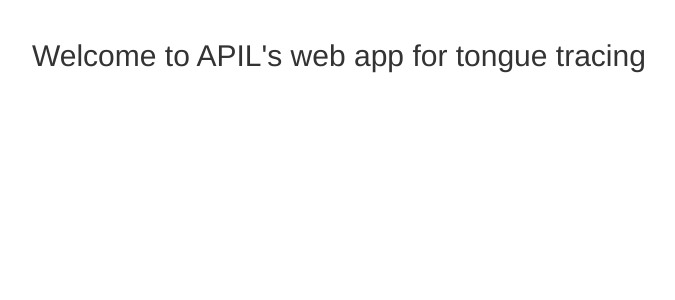
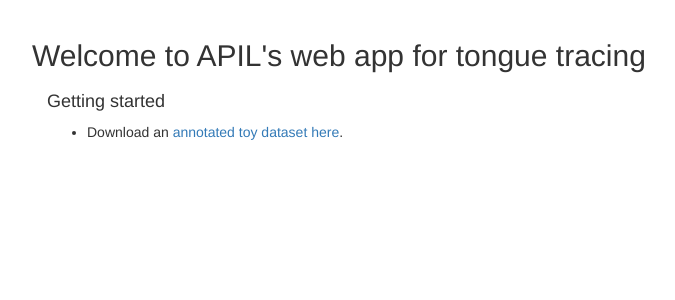
Before and after one commit to myedibleenso/apil-web, a Flask app: page / in a window 1280 px wide. Shown: the part 51-351 px from the top of the page, without its empty margins (38-713 px from the left). Run offline with Flask 2, Linux system fonts and the light colour scheme; some libraries are stand-ins or nearby versions.

Commit message:
Added toy data set.

```diff
--- a/app/templates/index.html
+++ b/app/templates/index.html
@@ -4,4 +4,10 @@
 
 {% block page_content -%}
 <h2>Welcome to APIL's web app for tongue tracing</h2>
+<div class="container-fluid">
+<h4>Getting started</h4>
+<ul>
+  <li>Download an <a href="{{ url_for('serve_file', filename='toy-data-set.zip') }}">annotated toy dataset here</a>.</li>
+</ul>
+</div>
 {%- endblock page_content %}
--- a/app/views.py
+++ b/app/views.py
@@ -56,12 +56,11 @@
                            title='Trace', form=form)
 
 
-@app.route('/downloads/<filename>')
+@app.route('/downloads/<string:filename>')
 def serve_file(filename):
-    return Response(open(os.path.join(UPLOADS_DIR, filename), 'rb').read(),
-                       mimetype="text/plain",
-                       headers={"Content-Disposition":
-                                    "attachment;filename={0}".format(filename)})
+    app.logger.info("sending {0}".format(filename))
+    return send_from_directory(directory=UPLOADS_DIR,
+                               filename=filename, as_attachment=True)
 
 if __name__ == '__main__':
     app.debug = True
--- a/config.py
+++ b/config.py
@@ -6,7 +6,7 @@
 
 #APPLICATION_ROOT = 'app'
 UPLOAD_FOLDER = 'uploads'
-ALLOWED_EXTENSIONS = set(['txt', 'csv', 'png', 'jpg', 'jpeg', 'json'])
+ALLOWED_EXTENSIONS = set(['txt', 'csv', 'png', 'jpg', 'jpeg', 'json', 'zip'])
 
 WTF_CSRF_ENABLED = True
 SECRET_KEY = 'poop'
```
Also changed, not shown: 1 other file.
